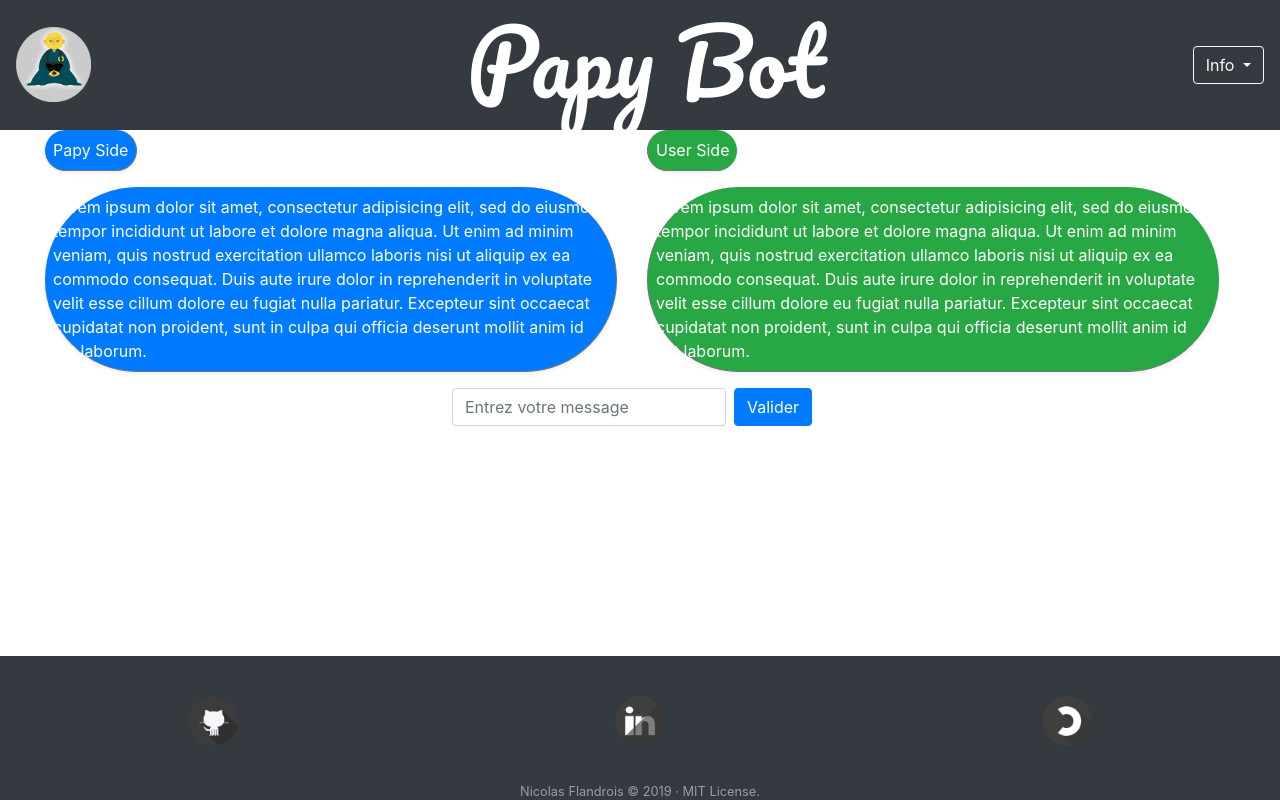
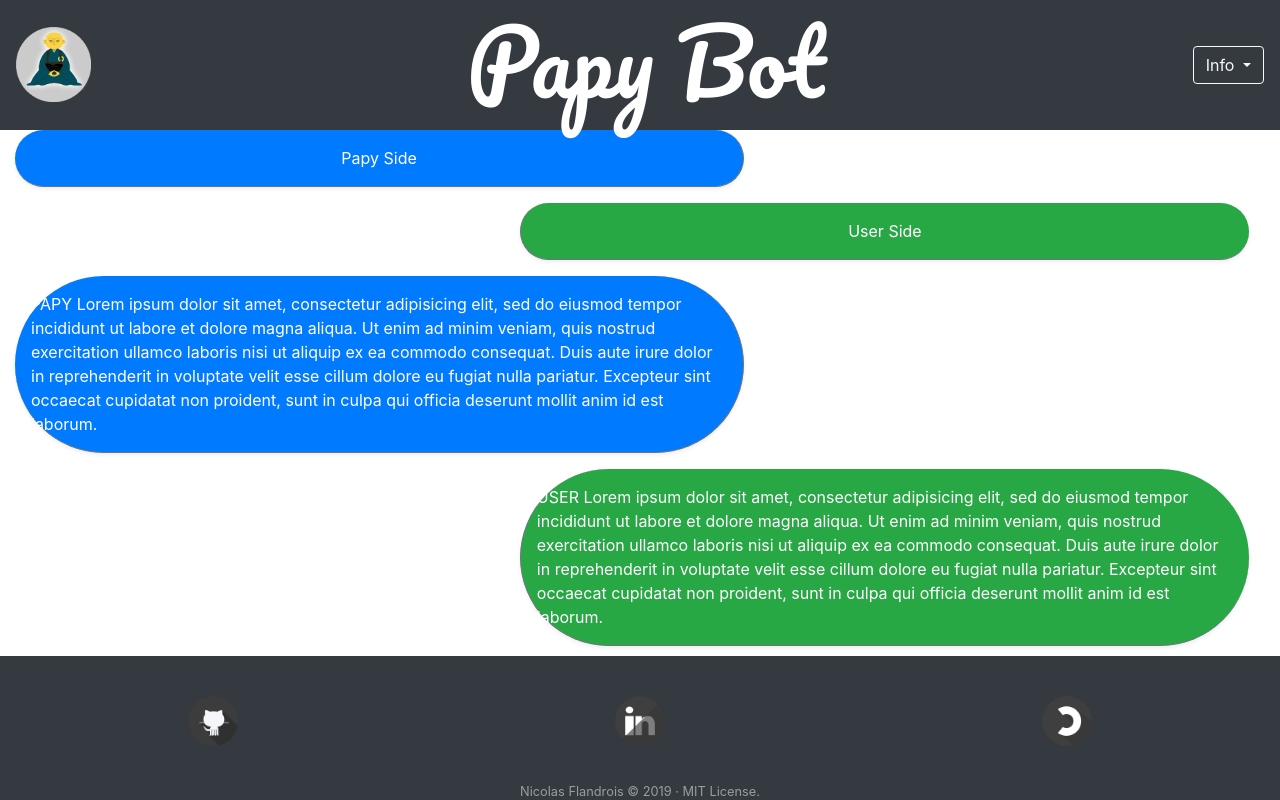
Before and after one commit to NicolasFlandrois/PapyBot, a Flask app: page / in a window 1280 px wide. Run offline with Flask 2, Linux system fonts and the light colour scheme; some libraries are stand-ins or nearby versions.

Commit message:
Bootstrap - Dialog Box indent pills - according to where it comes from

```diff
--- a/templates/index.html
+++ b/templates/index.html
@@ -52,18 +52,26 @@
     </header>
 
 
-    <main class="bd-content d-flex mr-3" role="main">
-        <div class="container-fluid">
-            <div class="row-fluid justify-content-center">
-                <!-- Dialog Box -->
-                <div id="dialogBox" class="container-fluid d-flex">
+    <main class="bd-content" role="main">
+        <div id="dialogBox" class="container col">
             <!-- Text Dialog Box -->
-                    <div id="papySide" class="col-xl-6 col-lg-6 col-md-9 col-sm-12">
-                        <p class='d-flex justify-content-center p-2 float-left rounded-pill border-right border-bottom border-secondary shadow-sm bg-primary align-middle text-white mr-6'>
+
+                <p class='col-7 d-flex justify-content-center p-3 float-left rounded-pill border-right border-bottom border-secondary shadow-sm bg-primary align-middle text-white mr-3'>
                     Papy Side
                 </p>
-                        <p class='d-flex justify-content-center p-2 float-left rounded-pill border-right border-bottom border-secondary shadow-sm bg-primary align-middle text-white mr-6'>
-                            Lorem ipsum dolor sit amet, consectetur adipisicing elit, sed do eiusmod
+                <p class='col-7 d-flex justify-content-center p-3 float-right rounded-pill border-left border-bottom border-secondary shadow-sm bg-success align-middle text-white mr-3'>
+                    User Side
+                </p>
+                <p class='col-7 d-flex justify-content-center p-3 float-left rounded-pill border-right border-bottom border-secondary shadow-sm bg-primary align-middle text-white mr-3'>
+                    PAPY Lorem ipsum dolor sit amet, consectetur adipisicing elit, sed do eiusmod
+                    tempor incididunt ut labore et dolore magna aliqua. Ut enim ad minim veniam,
+                    quis nostrud exercitation ullamco laboris nisi ut aliquip ex ea commodo
+                    consequat. Duis aute irure dolor in reprehenderit in voluptate velit esse
+                    cillum dolore eu fugiat nulla pariatur. Excepteur sint occaecat cupidatat non
+                    proident, sunt in culpa qui officia deserunt mollit anim id est laborum.
+                </p>
+                <p class='col-7 d-flex justify-content-center p-3 float-right rounded-pill border-left border-bottom border-secondary shadow-sm bg-success align-middle text-white mr-3'>
+                    USER Lorem ipsum dolor sit amet, consectetur adipisicing elit, sed do eiusmod
                     tempor incididunt ut labore et dolore magna aliqua. Ut enim ad minim veniam,
                     quis nostrud exercitation ullamco laboris nisi ut aliquip ex ea commodo
                     consequat. Duis aute irure dolor in reprehenderit in voluptate velit esse
@@ -71,31 +79,15 @@
                     proident, sunt in culpa qui officia deserunt mollit anim id est laborum.
                 </p>
         </div>
-                    <div id="userSide" class="col-xl-6 col-lg-6 col-md-9 col-sm-12">
-                        <p class='d-flex justify-content-center p-2 float-left rounded-pill border-left border-bottom border-secondary shadow-sm bg-success align-middle text-white mr-6'>
-                            User Side
-                        </p>
-                        <p class='d-flex justify-content-center p-2 float-left rounded-pill border-left border-bottom border-secondary shadow-sm bg-success align-middle text-white mr-6'>
-                            Lorem ipsum dolor sit amet, consectetur adipisicing elit, sed do eiusmod
-                            tempor incididunt ut labore et dolore magna aliqua. Ut enim ad minim veniam,
-                            quis nostrud exercitation ullamco laboris nisi ut aliquip ex ea commodo
-                            consequat. Duis aute irure dolor in reprehenderit in voluptate velit esse
-                            cillum dolore eu fugiat nulla pariatur. Excepteur sint occaecat cupidatat non
-                            proident, sunt in culpa qui officia deserunt mollit anim id est laborum.
-                        </p>
-                    </div>
-                </div>
-            </div>
+    </main>
 
-            <div class="row-fluid">
+    <div class="container-fluid d-flex justify-content-center p-2 mr-3">
         <!-- Form to input question -->
-                <form id="user_form" class="form-inline d-flex justify-content-center">
+        <form id="user_form" class="form-inline">
             <input id="user_post" type="text" class="form-control mb-2 mr-sm-2" placeholder="Entrez votre message" required="required">
-                    <button id="submit_btn" type="submit" class="btn btn-primary mb-2">Valider</button>
+            <button id="submit_btn" type="submit" class="btn btn-primary mb-2">Envoyer</button>
         </form>
     </div>
-        </div>
-    </main>
 
 
     <footer class="footer fixed-bottom flex-shrink-0 py-4 bg-dark text-white-50" style="width: 100%; height: 9rem;">
@@ -115,7 +107,7 @@
         </div>
     </footer>
 
-    <!-- Bootstrap CND Jquery, Popper, JS -->
+    <!-- Bootstrap CND JS -->
     <script type="text/javascript" src="static/index.js"></script>
     <script src="https://stackpath.bootstrapcdn.com/bootstrap/4.3.1/js/bootstrap.min.js" integrity="sha384-JjSmVgyd0p3pXB1rRibZUAYoIIy6OrQ6VrjIEaFf/nJGzIxFDsf4x0xIM+B07jRM" crossorigin="anonymous"></script>
 
```
Lines whose indentation alone changed are shown as unchanged.
